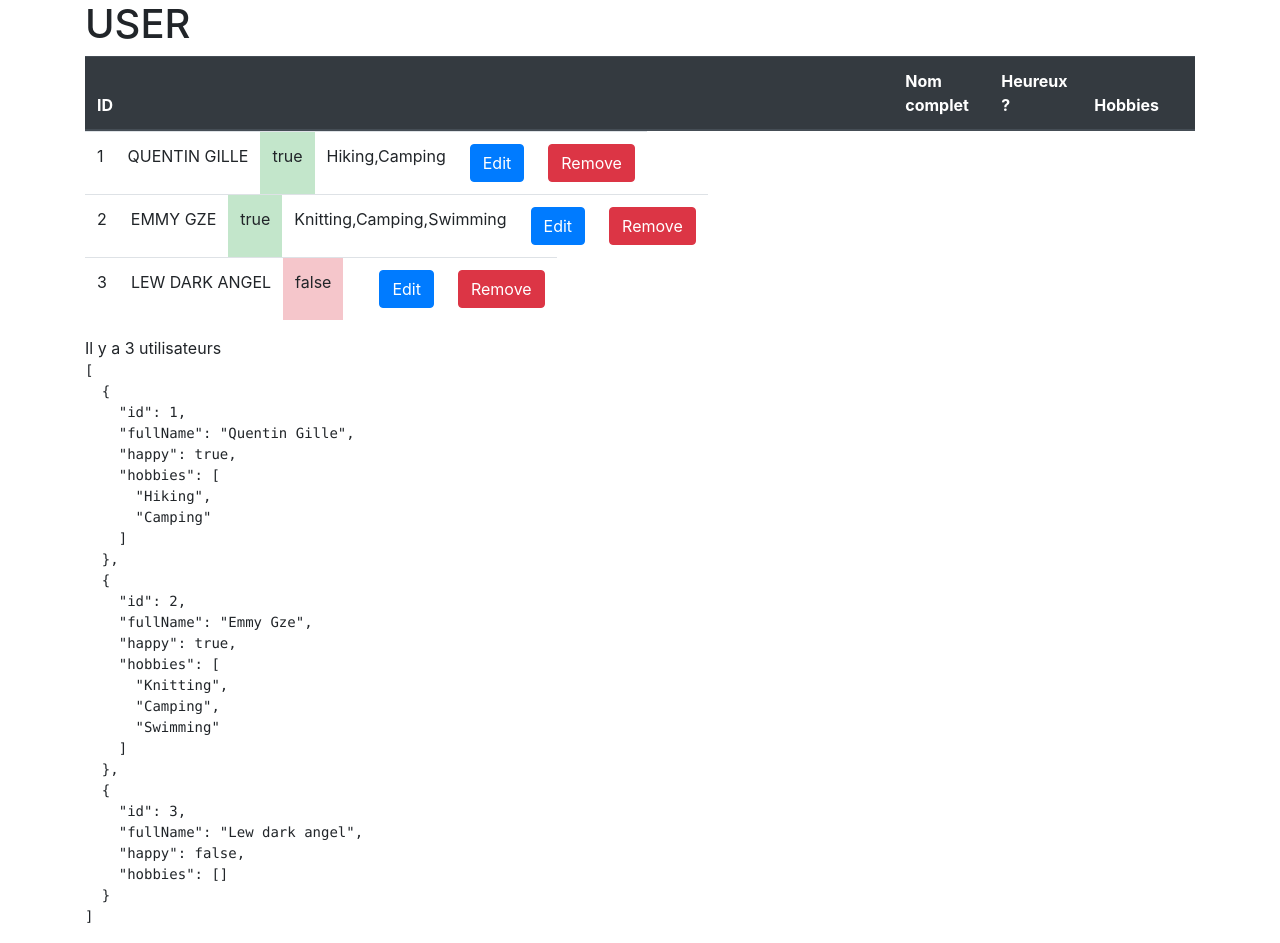
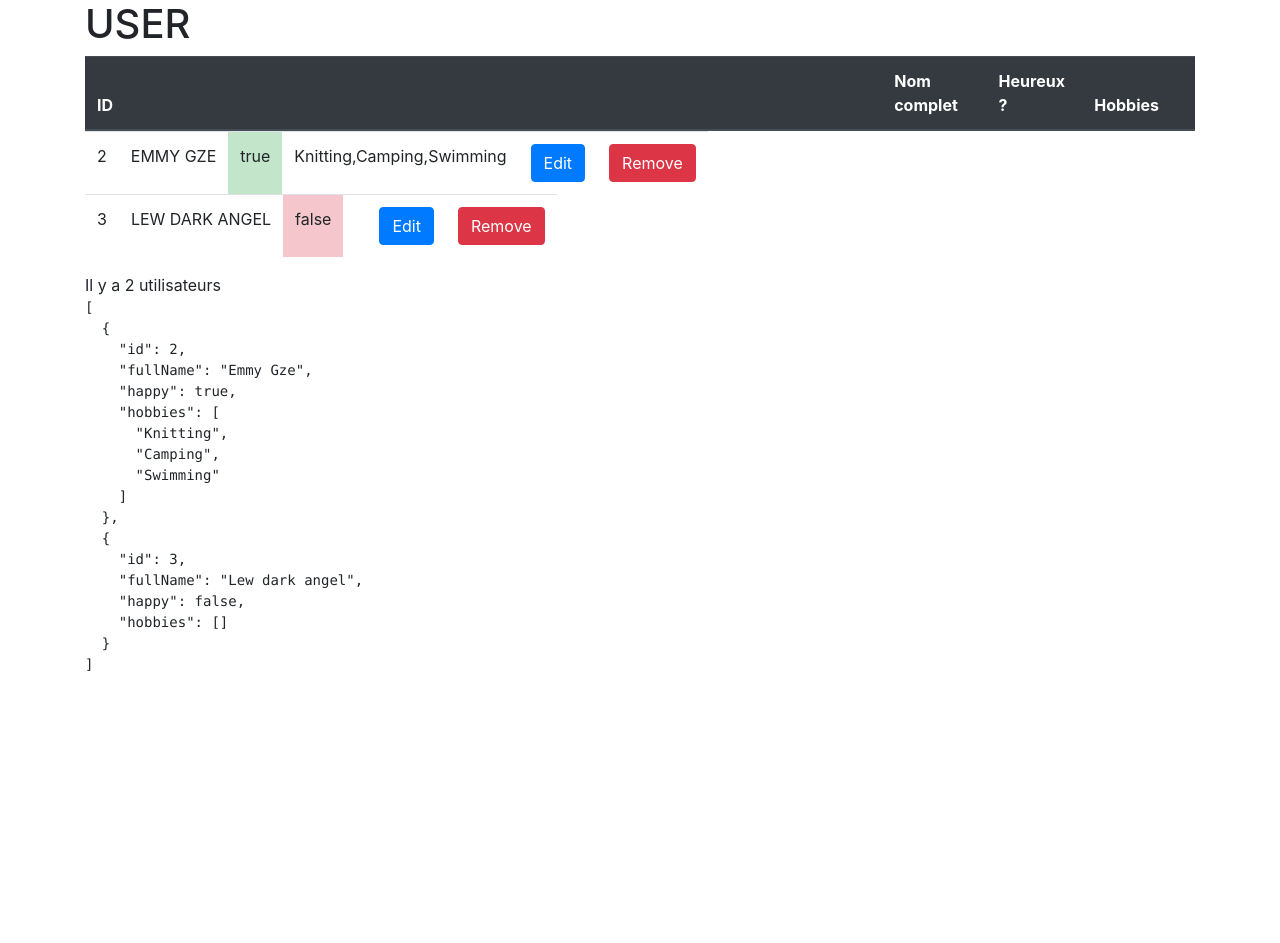
Before and after one commit to Dipx/UltimateAngular, an Angular app: page / in a window 1280 px wide. After the commit the page ends 800 px from the top, so only its background shows below. Built offline with nearby package versions, Linux system fonts and the light colour scheme; data requests are answered from the project's data file.

Commit message:
added error handling

```diff
--- /dev/null
+++ b/db.json
@@ -0,0 +1,20 @@
+{
+  "users": [
+    {
+      "id": 2,
+      "fullName": "Emmy Gze",
+      "happy": true,
+      "hobbies": [
+        "Knitting",
+        "Camping",
+        "Swimming"
+      ]
+    },
+    {
+      "id": 3,
+      "fullName": "Lew dark angel",
+      "happy": false,
+      "hobbies": []
+    }
+  ]
+}
--- a/src/app/user-dashboard/containers/user-dashboard/user-dashboard.component.ts
+++ b/src/app/user-dashboard/containers/user-dashboard/user-dashboard.component.ts
@@ -14,21 +14,25 @@ export class UserDashboardComponent implements OnInit {
 	constructor(private userService: UserDashboardService) {	}
 
 	ngOnInit() {
-		this.userService.getUsers().subscribe((data: User[]) => this.users = data["users"]);
+		this.userService.getUsers().subscribe((data: User[]) => this.users = data);
 	}
 
 	handleRemove(event: User) {
+		this.userService.removeUser(event)
+			.subscribe((data: User) => {
 				this.users = this.users.filter((user : User) => {
 					return user.id !== event.id;
 				})
+			})
 	}
 	handleEdit(event: User) {
-		this.users = this.users.map((user: User) => {
+		this.userService
+			.updateUser(event)
+			.subscribe((user: User) => {
 				if(user.id === event.id) {
 					user = Object.assign({}, user, event);
 				}
 				return user;
-		})
-		console.log(event);
+			});
 	}
 }
--- a/src/app/user-dashboard/user-dashboard.service.ts
+++ b/src/app/user-dashboard/user-dashboard.service.ts
@@ -1,12 +1,12 @@
 import { Injectable } from '@angular/core';
-import { HttpClient, HttpResponse } from '@angular/common/http';
+import { HttpClient, HttpResponse, HttpHeaders, HttpRequest } from '@angular/common/http';
 
-import { Observable } from 'rxjs';
-import { map } from 'rxjs/operators'
+import { Observable, throwError } from 'rxjs';
+import { map, catchError } from 'rxjs/operators'
 
 import { User } from './models/user.interface';
 
-const USER_API: string = './assets/data/api/db.json';
+const USER_API: string = 'http://localhost:3000/users';
 
 @Injectable()
 export class UserDashboardService {
@@ -19,6 +19,40 @@ export class UserDashboardService {
                 map((response: HttpResponse<User[]>) => {
                     return response;
                 })
+            ).pipe(
+                catchError((error: any) => Observable.throw(error.json()))
+            );
+    }
+
+    updateUser(user: User): Observable<any> {
+
+        // CUSTOM HEADERS/OPTIONS
+        // let headers = new HttpHeaders({
+        //     'Content-Type': 'application/json'
+        // });
+        // let options = new HttpRequest("PUT", USER_API, {
+        //     headers: headers
+        // });
+        return this.http
+            .put(`${USER_API}/${user.id}`, user)
+            .pipe(
+                map((response: HttpResponse<User>) => {
+                    return response;
+                })
+            ).pipe(
+                catchError((error: any) => Observable.throw(error.json()))
+            );
+    }
+
+    removeUser(user: User): Observable<any> {
+        return this.http
+            .delete(`${USER_API}/${user.id}`)
+            .pipe(
+                map((response: HttpResponse<User>) => {
+                    return response;
+                })
+            ).pipe(
+                catchError((error: any) => Observable.throw(error.json()))
             );
     }
 }
```
Lines whose indentation alone changed are shown as unchanged.
